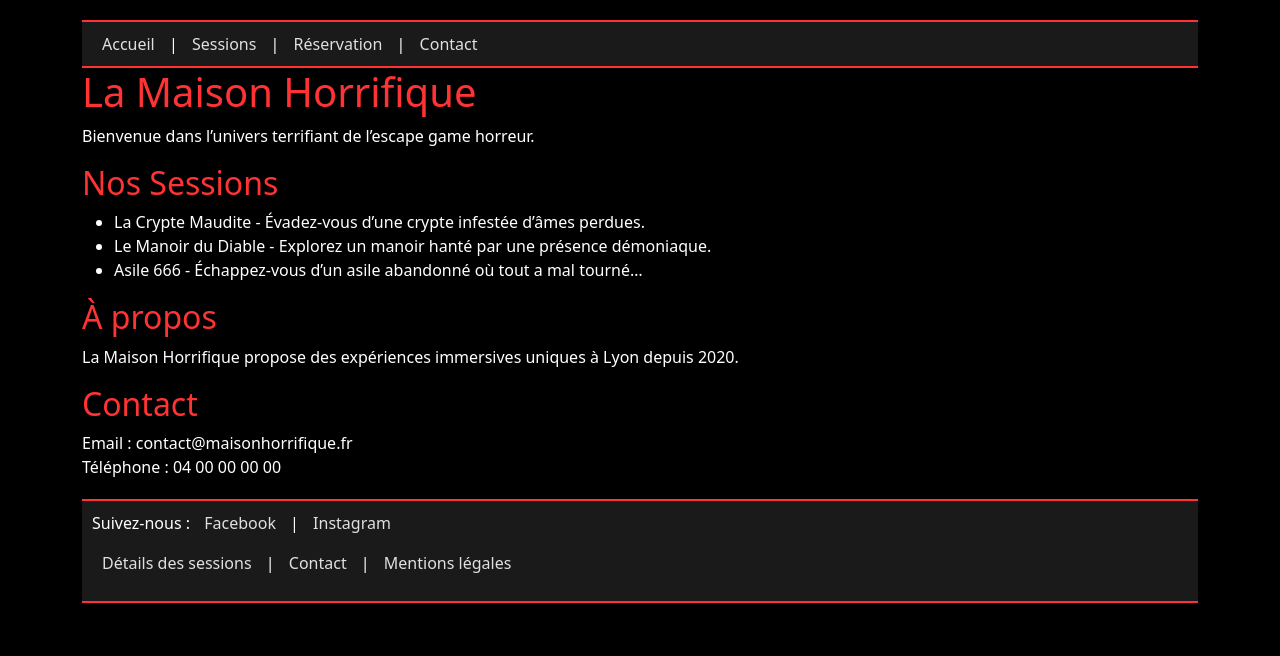
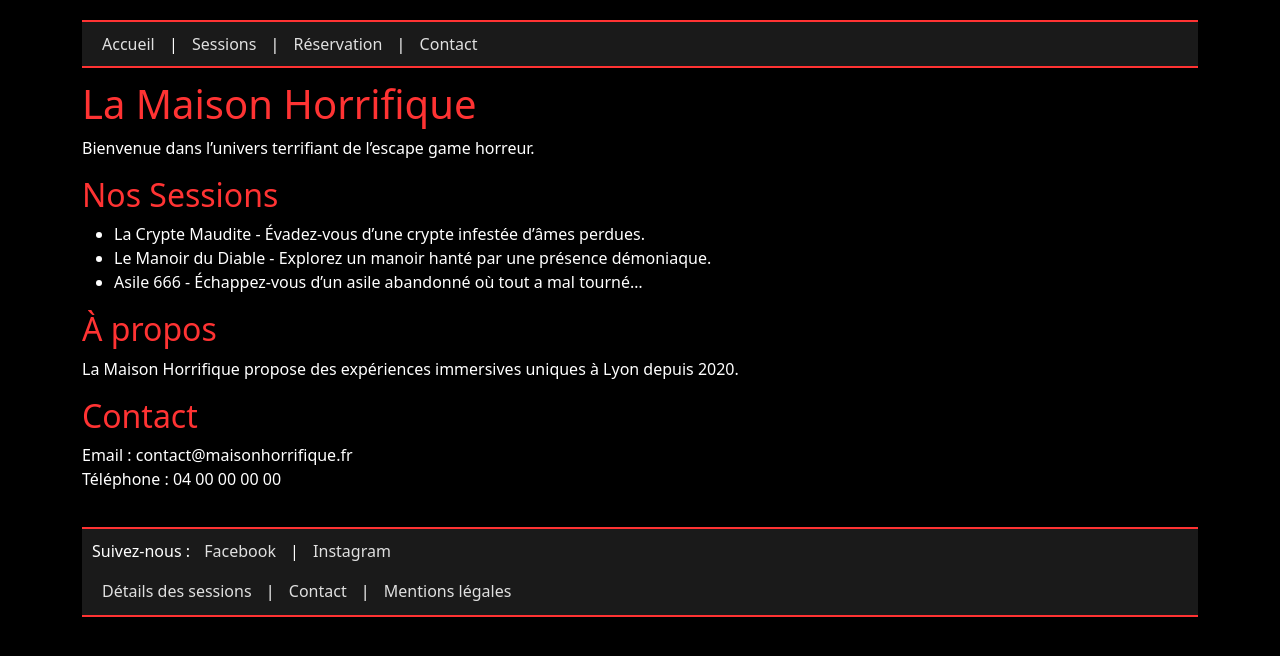
Before and after one commit to Spatulox/page-vitrine, a React (Vite) app: page / in a window 1280 px wide. Shown: the top 656 px of the page. Built offline with nearby package versions, Linux system fonts and the light colour scheme.

Commit message:
fix display grid

```diff
--- a/index.html
+++ b/index.html
@@ -6,8 +6,8 @@
     <meta name="viewport" content="width=device-width, initial-scale=1.0" />
     <title>Maison Horrifique</title>
   </head>
-  <body class="container">
-    <div id="root"></div>
+  <body class="container ">
+    <div id="root" class="root"></div>
     <script type="module" src="/src/main.tsx"></script>
   </body>
 </html>
--- a/src/main.css
+++ b/src/main.css
@@ -2,6 +2,12 @@
 body {
   background-color: black;
   color: #FFFFFF;
+
+}
+
+.root{
+  display: grid;
+  grid-template-rows: 80px auto 110px;
 }
 
 h1, h2 {
```
